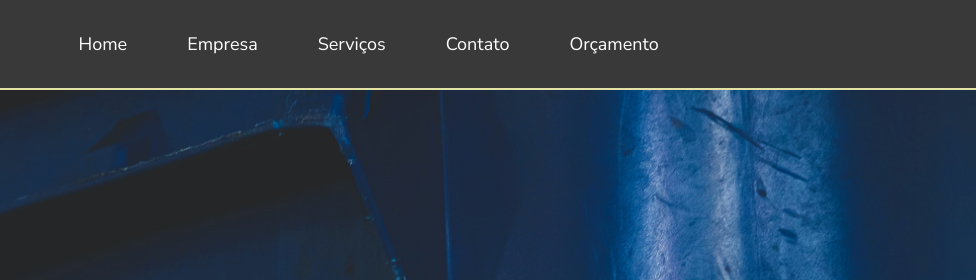
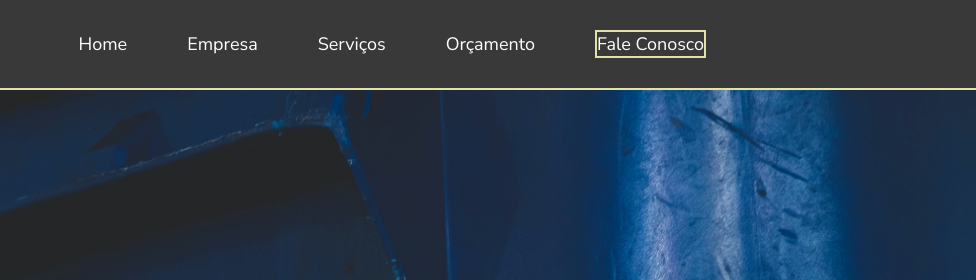
Before and after one commit to Rafael-Amora/MASTER_CONSULTORIA.CE, a plain HTML site: page index.html in a window 1280 px wide. Shown: the top 280 px of the page, 304-1280 px from the left. Drawn offline with Linux system fonts and the light colour scheme.

Commit message:
Desenvolvimento 2.1

```diff
--- a/index.html
+++ b/index.html
@@ -23,8 +23,10 @@
             <a href="">Home</a>
             <a href="#empresa">Empresa</a>
             <a href="#serviços">Serviços</a>
-            <a href="#contato">Contato</a>
             <a href="#orçamento">Orçamento</a>
+            <a id="contato"
+                href="https://api.whatsapp.com/send?phone=558592392691&text=Olá%2C%20gostaria%20de%20solicitar%20um%20orçamento"
+                target="_blank">Fale Conosco</a>
         </div>
     </header>
 
@@ -184,9 +186,6 @@
             </div>
         </section>
 
-        <section id="contato">
-
-        </section>
 
         <section id="orçamento">
 
--- a/style.css
+++ b/style.css
@@ -51,8 +51,10 @@ header {
     align-items: center;
     padding-left: 110px;
     border-bottom: 3px #e2e1a6 solid;
+}
 
-
+#contato {
+    border: 3px #e2e1a6 solid;
 
 }
 
```
